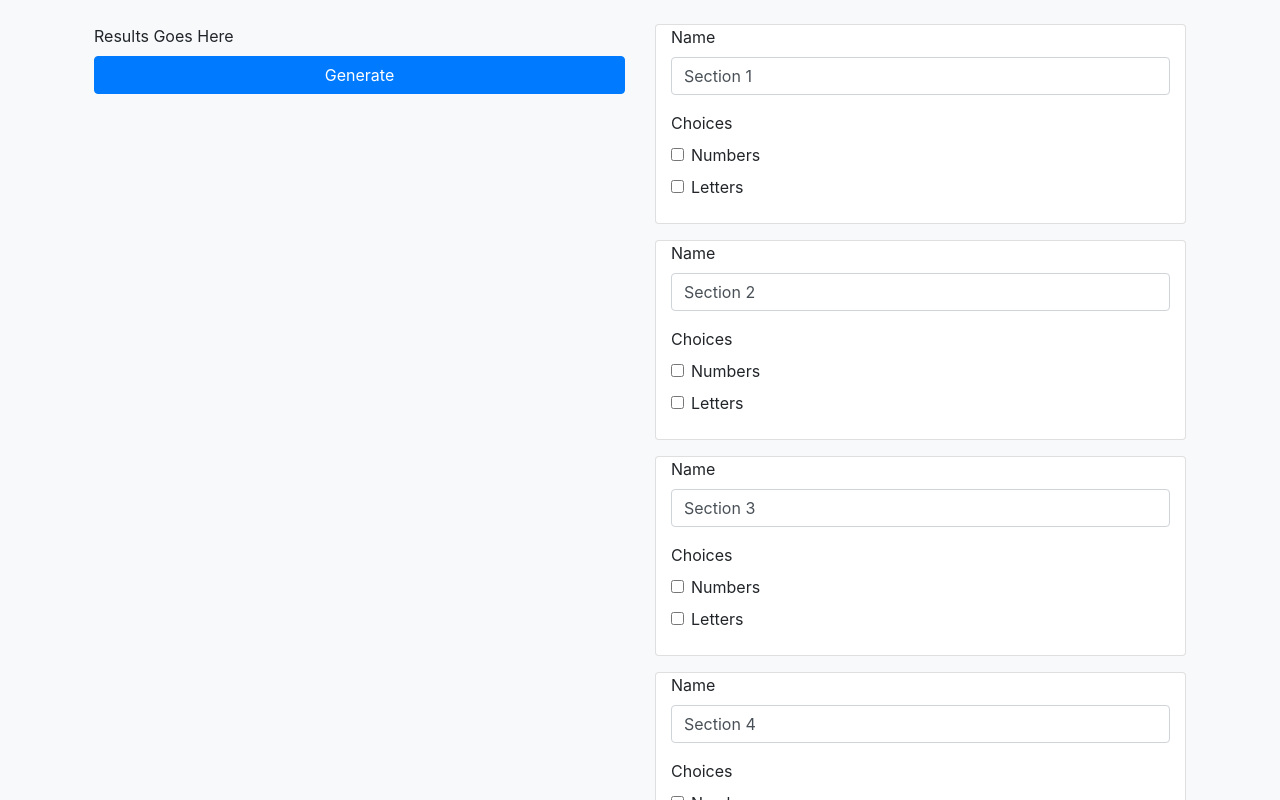
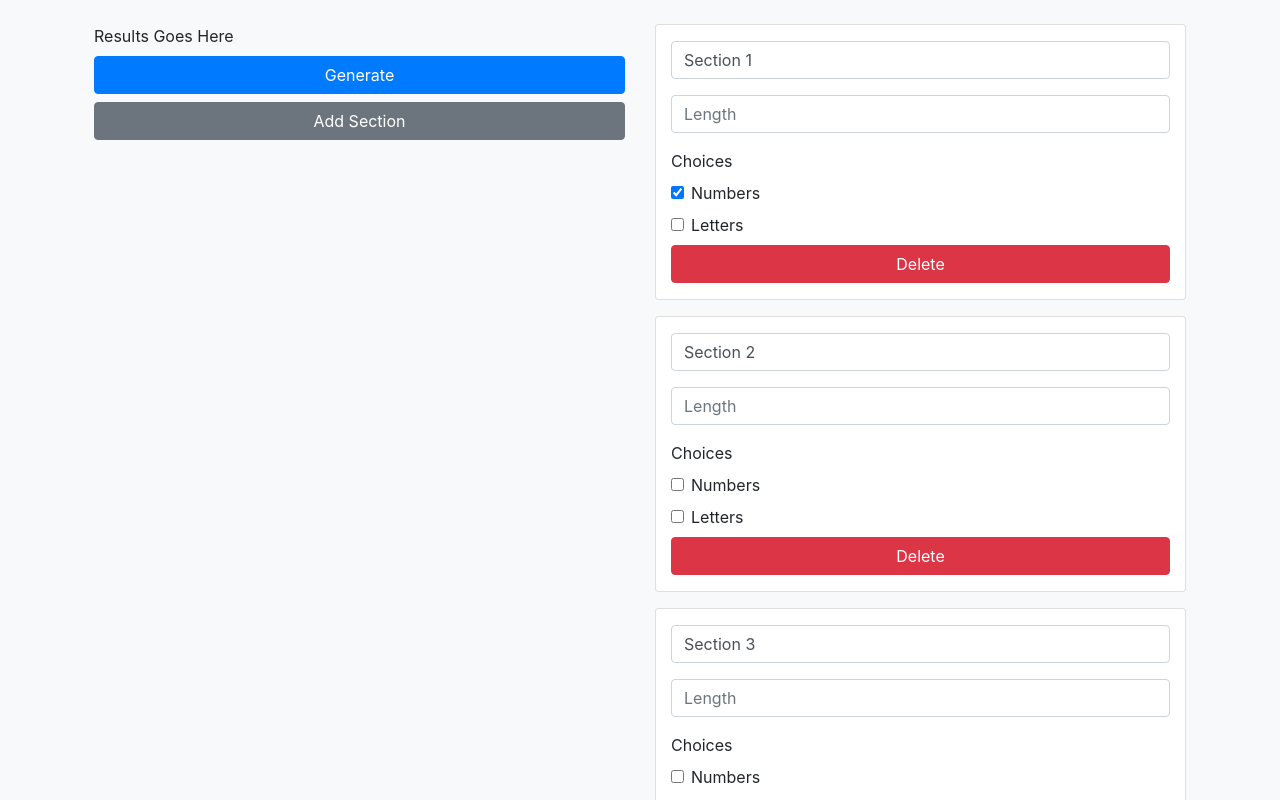
Before and after one commit to Zehua-Chen/random, a Vue app: page / in a window 1280 px wide. Shown: the top 800 px of the page. Built offline with nearby package versions, Linux system fonts and the light colour scheme.

Commit message:
[feat] Enrich RandomSection

```diff
--- a/src/App.vue
+++ b/src/App.vue
@@ -9,7 +9,7 @@
   overflow-y: auto;
 }
 
-.confirm-button {
+.action {
   margin-top: 8px;
 }
 </style>
@@ -20,7 +20,8 @@
       <div class="row">
         <div class="col-6">
           <div>Results Goes Here</div>
-          <Button class="confirm-button" block>Generate</Button>
+          <Button class="action" block>Generate</Button>
+          <Button class="action" variant="secondary" block>Add Section</Button>
         </div>
         <div class="col-6 sections">
           <RandomSection
@@ -47,7 +48,7 @@ export default Vue.extend({
   data() {
     return {
       sections: [
-        { name: "Section 1" },
+        { name: "Section 1", useNumbers: true },
         { name: "Section 2" },
         { name: "Section 3" },
         { name: "Section 4" },
--- a/src/components/Button.vue
+++ b/src/components/Button.vue
@@ -15,6 +15,12 @@ export default Vue.extend({
         return false;
       },
     },
+    variant: {
+      type: String,
+      default() {
+        return "primary";
+      },
+    },
   },
   methods: {
     onClick(event: MouseEvent) {
@@ -29,6 +35,8 @@ export default Vue.extend({
         classes.push("btn-block");
       }
 
+      classes.push(`btn-${this.$props.variant}`);
+
       return classes.join(" ");
     },
   },
--- a/src/components/RandomSection/RandomSection.vue
+++ b/src/components/RandomSection/RandomSection.vue
@@ -1,45 +1,91 @@
+<style scoped>
+.head {
+  margin-top: 16px;
+}
+</style>
+
 <template>
   <form class="card container">
+    <div class="form-group head">
+      <input
+        class="form-control"
+        placeholder="Name"
+        v-model="value.name"
+        @input="onNameChange"
+      />
+    </div>
     <div class="form-group">
-      <label>Name</label>
-      <input class="form-control" v-model="value.name" @input="onNameChange" />
+      <input class="form-control" placeholder="Length" />
     </div>
     <div class="form-group">
       <label>Choices</label>
       <div class="form-check">
         <div>
-          <input class="form-check-input" type="checkbox" />
+          <input
+            class="form-check-input"
+            type="checkbox"
+            :checked="value.useNumbers"
+            @click="toggleUseNumbers"
+          />
           <label>Numbers</label>
         </div>
         <div>
-          <input class="form-check-input" type="checkbox" />
+          <input
+            class="form-check-input"
+            type="checkbox"
+            :checked="value.useLetters"
+            @click="toggleUseLetters"
+          />
           <label>Letters</label>
         </div>
       </div>
+      <Button block variant="danger" @click="onDelete">Delete</Button>
     </div>
   </form>
 </template>
 
 <script lang="ts">
 import Vue from "vue";
+import Button from "../Button.vue";
 import { RandomSection } from "./model";
 
 export default Vue.extend({
+  components: {
+    Button,
+  },
   props: {
     value: {
       type: Object,
       default: {
         name: "Random Section",
+        useNumbers: false,
+        useLetters: false,
       },
     },
   },
   methods: {
     onNameChange(event: InputEvent) {
-      event.stopPropagation();
+      event.preventDefault();
 
-      this.$emit("input", {
-        name: (event.target as HTMLInputElement).value,
-      });
+      let value = { ...this.$props.value };
+      value.name = (event.target as HTMLInputElement).value;
+
+      this.$emit("input", name);
+    },
+    toggleUseNumbers() {
+      let value = { ...this.$props.value };
+      value.useNumbers = !value.useNumbers;
+
+      this.$emit("input", value);
+    },
+    toggleUseLetters() {
+      let value = { ...this.$props.value };
+      value.useLetters = !value.useLetters;
+
+      this.$emit("input", value);
+    },
+    onDelete(event: MouseEvent) {
+      event.preventDefault();
     },
   },
 });
```
